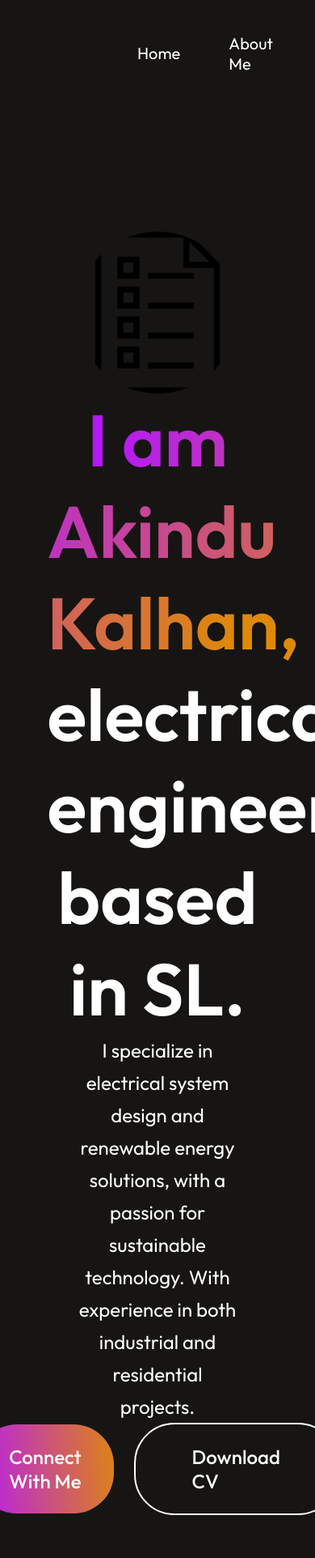
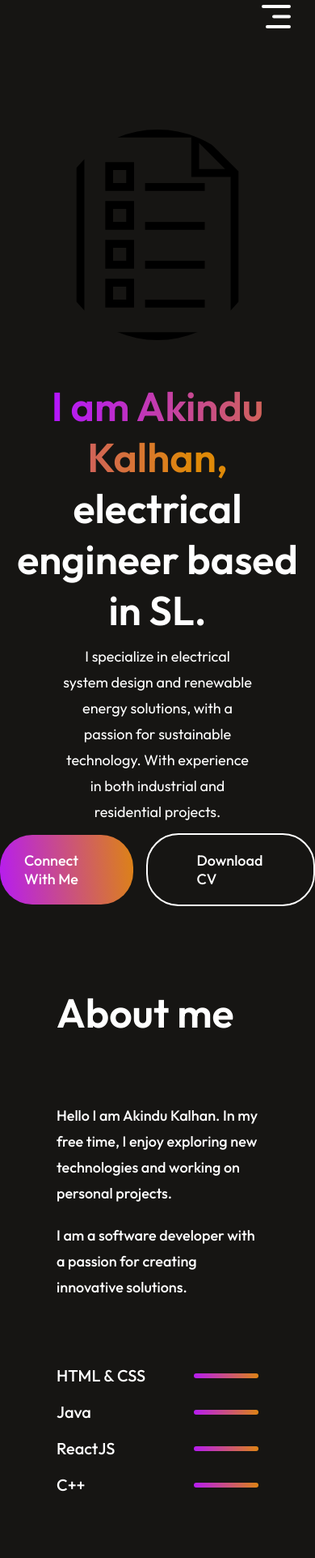
Before and after one commit to akindu-k/me, a React (Vite) app: page / in a window 390 px wide. Shown: the top 1924 px of the page at 81% size. Built offline with nearby package versions, Linux system fonts and the light colour scheme.

Commit message:
about me mobile responsive done

```diff
--- a/src/components/About/About.css
+++ b/src/components/About/About.css
@@ -114,3 +114,62 @@
     transform: scale(1.12);
     transition: transform 0.5s;
 }
+
+
+@media (max-width: 768px) {
+    .about{
+        gap: 80px;
+        margin: 50px 70px;
+        align-items: start;
+    }
+
+    .about-title h1{
+        font-size: 50px;
+        padding: 0;
+    }
+
+    .about-sections{
+        flex-direction: column;
+    }
+
+    .about-left{
+        display: none;
+    }
+
+    .about-para{
+        font-size: 18px;
+        line-height: 32px;
+    }
+
+    .about-skill{
+        gap: 20px;
+        align-items: center;
+
+    }
+
+    .about-skill p{
+        font-size: 20px;
+    }
+
+    .about-skill hr{
+        height: 6px;
+    }
+
+    .about-achievements{
+        justify-content: space-between;
+    }
+
+    .about-achievement{
+        gap: 10px;
+    }
+
+    .about-achievement h1{
+        font-size: 34px;
+        font-weight: 700;
+    }
+
+    .about-achievement p{
+        text-align: center;
+        font-size: 16px;
+    }
+}
--- a/src/components/Hero/Hero.css
+++ b/src/components/Hero/Hero.css
@@ -66,3 +66,39 @@
 .hero-resume:hover{
     border-color: #B415FF;
 }
+
+
+@media (max-width: 768px) {
+
+    .hero img{
+        margin-top: 120px;
+        width: 260px;
+    }
+
+    .hero h1{
+        margin-top: 50px;
+        width: 90%;
+        font-size: 50px;
+    }
+    .hero p{
+        width: 60%;
+        font-size: 18px;
+        line-height: 32px;
+        margin: 10px 0px;
+    }
+
+    .hero-action{
+        gap: 16px;
+        font-size: 18px;
+        font-weight: 500;
+        margin-bottom: 50px;
+    }
+    .hero-connect{
+        padding: 20px 30px;
+        border-radius: 40px;
+    }
+    .hero-resume{
+        padding: 20px 60px;
+        border-radius: 40px;
+    }
+}
--- a/src/components/Navbar/Navbar.css
+++ b/src/components/Navbar/Navbar.css
@@ -57,3 +57,68 @@
     text-decoration: none;
     color: white;
 }
+
+
+.nav-mob-close{
+    display: none;
+}
+
+.nav-mob-open{
+    display: none;
+}
+
+@media(max-width: 768px){
+    .navbar{
+        margin: 20px 50px;
+    }
+    .nav-connect{
+        display: none;
+    }
+
+    .nav-mob-open{
+        display: block;
+        position: fixed;
+        right: 30px;
+    }
+    .nav-mob-open:hover{
+        cursor: pointer;
+
+    }
+
+    .nav-mob-close{
+        display: block;
+        position: relative;
+        top: 30px;
+        left: 290px;
+        width: 30px;
+    }
+
+    .nav-mob-close{
+        cursor: pointer;
+    }
+    .nav-menu{
+        position: fixed;
+        flex-direction: column;
+        align-items: start;
+        top: 0;
+        gap: 30px;
+        background-color: #1F0016;
+        width: 350px;
+        height: 100%;
+        z-index: 2;
+        transition: right 0.5s;
+        right: -350px;
+
+    }
+
+    .nav-menu li{
+        font-size: 30px;
+        padding-left: 100px;
+        flex-direction: row;
+        gap: 20px;
+    }
+
+
+
+
+}
--- a/src/components/Navbar/Navbar.jsx
+++ b/src/components/Navbar/Navbar.jsx
@@ -1,15 +1,28 @@
-import React, { useState } from 'react'
+import React, { useRef, useState } from 'react'
 import "./Navbar.css"
 import AnchorLink from 'react-anchor-link-smooth-scroll';
+import menu_open from "../../assets/menu_open.svg"
+import menu_close from "../../assets/menu_close.svg"
 // import logo from "../../assets/logo.svg"
 
 const Navbar = () => {
 
   const [menu,setMenu] = useState(false);
+  const menuRef = useRef();
+
+  const openMenu = () => {
+    menuRef.current.style.right = "0";
+  }
+
+  const closeMenu = () => {
+    menuRef.current.style.right = "-350px";
+  }
   return (
     <div className='navbar'>
       {/* <img src={logo} alt='' /> */}
-      <ul className="nav-menu">
+      <img src={menu_open} onClick={openMenu} alt="" className='nav-mob-open' />
+      <ul ref={menuRef} className="nav-menu">
+        <img src={menu_close} onClick={closeMenu} alt="" className="nav-mob-close" />
         <li onClick={() => setMenu("home")}><AnchorLink className='anchor-link' offset={50} href='#home'><p className={menu === "home" ? "active" : ""}>Home</p></AnchorLink></li>
         <li onClick={() => setMenu("about")}><AnchorLink className='anchor-link' offset={50} href='#about'><p className={menu === "about" ? "active" : ""}>About Me</p></AnchorLink></li>
         <li onClick={() => setMenu("services")}><AnchorLink className='anchor-link' offset={50} href='#services'><p className={menu === "services" ? "active" : ""}>Services</p></AnchorLink></li>
```
Also changed, not shown: src/assets/menu_close.svg (added), src/assets/menu_open.svg (added).
